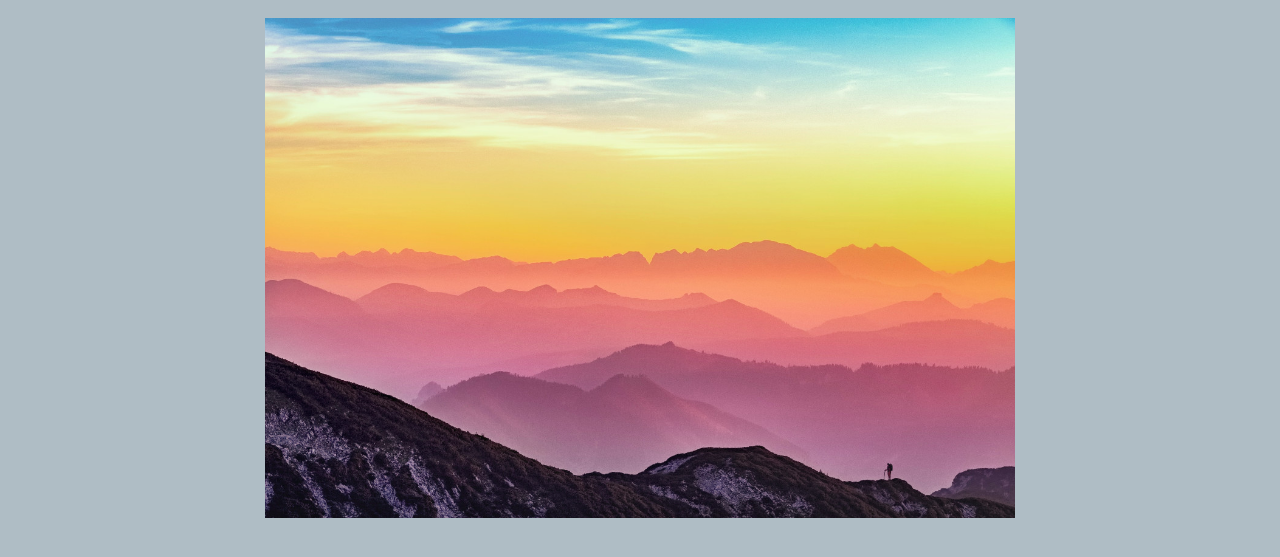
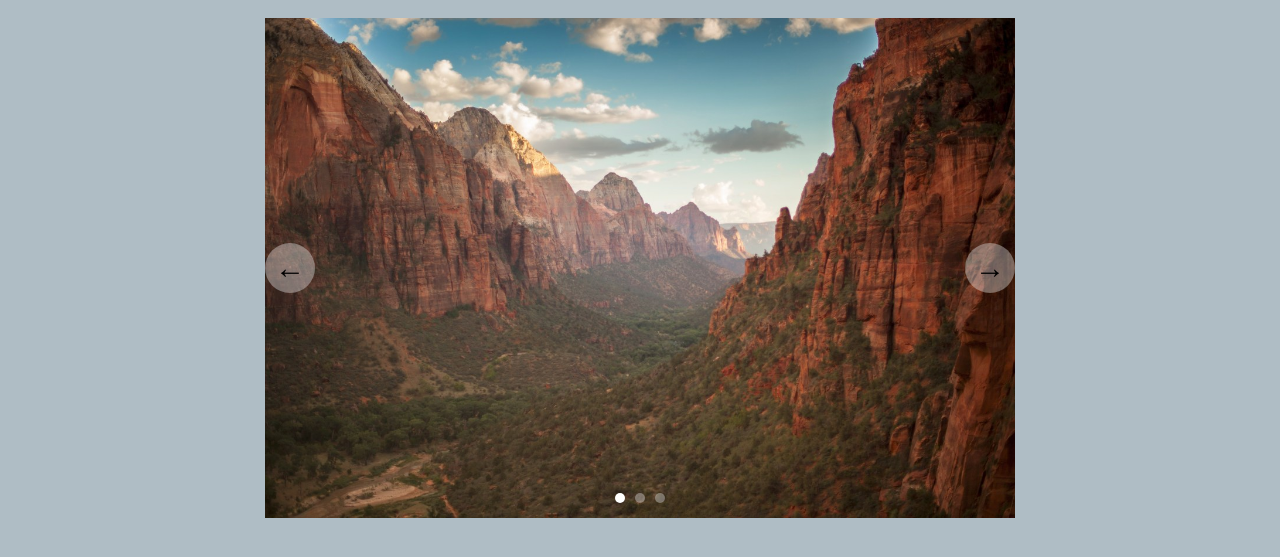
Before and after one commit to mojotron/learning-lab, a website built with webpack: page src/template.html in a window 1280 px wide. Shown: the part 113-670 px from the top of the page. Built offline with nearby package versions, Linux system fonts and the light colour scheme.

Commit message:
Finish image slider

```diff
--- a/src/scripts/index.js
+++ b/src/scripts/index.js
@@ -49,3 +49,82 @@ mobileMenu.addEventListener('click', e => {
     .querySelector(`.top-nav__links__list`)
     .classList.toggle('active-toggle');
 });
+// slider
+const slider = document.querySelector('.slider');
+const slides = slider.querySelectorAll('.slider__item');
+const leftArrowBtn = slider.querySelector('.slider__btn--left');
+const rightArrowBtn = slider.querySelector('.slider__btn--right');
+const dotContainer = slider.querySelector('.slider__dots');
+
+const updateSlidePosition = (startPosition = 0) => {
+  slides.forEach((slide, i) => {
+    slide.style.transform = `translateX(${(i - startPosition) * 100}%)`;
+  });
+};
+
+const createDots = () => {
+  dotContainer.innerHTML = '';
+  slides.forEach((_, i) => {
+    const dotHtml = `
+    <button class="slider__dots__dot" data-slide-id="${i}"></button>
+  `;
+    dotContainer.insertAdjacentHTML('beforeend', dotHtml);
+  });
+};
+
+const activeDot = slideId => {
+  document
+    .querySelectorAll('.slider__dots__dot')
+    .forEach(dot => dot.classList.remove('active-dot'));
+  document
+    .querySelector(`[data-slide-id="${slideId}"]`)
+    .classList.add('active-dot');
+};
+
+let currentSlide = 0;
+let timerId;
+
+createDots();
+updateSlidePosition();
+activeDot(currentSlide);
+
+const setSliderTimer = () => {
+  if (timerId) clearInterval(timerId);
+  timerId = setInterval(() => {
+    moveRight();
+  }, 10000);
+};
+setSliderTimer();
+
+const moveRight = () => {
+  if (currentSlide >= slides.length - 1) currentSlide = 0;
+  else currentSlide += 1;
+  updateSlidePosition(currentSlide);
+  activeDot(currentSlide);
+  setSliderTimer();
+};
+
+const moveLeft = () => {
+  if (currentSlide <= 0) currentSlide = slides.length - 1;
+  else currentSlide -= 1;
+  updateSlidePosition(currentSlide);
+  activeDot(currentSlide);
+  setSliderTimer();
+};
+
+rightArrowBtn.addEventListener('click', moveRight);
+leftArrowBtn.addEventListener('click', moveLeft);
+document.addEventListener('keydown', e => {
+  if (e.key === 'ArrowRight') moveRight();
+  if (e.key === 'ArrowLeft') moveLeft();
+});
+
+dotContainer.addEventListener('click', e => {
+  if (e.target.classList.contains('slider__dots__dot')) {
+    const { slideId } = e.target.dataset;
+    updateSlidePosition(+slideId);
+    activeDot(+slideId);
+    currentSlide = +slideId;
+    setSliderTimer();
+  }
+});
--- a/src/styles/main.css
+++ b/src/styles/main.css
@@ -169,6 +169,7 @@ body {
   height: 50rem;
   margin: 2rem auto 0;
   position: relative;
+  overflow: hidden;
 }
 .slider__item {
   width: 100%;
@@ -182,6 +183,43 @@ body {
   width: 100%;
   height: 100%;
   object-fit: cover;
+}
+.slider__btn {
+  position: absolute;
+  font-size: 3rem;
+  border: none;
+  border-radius: 50%;
+  width: 5rem;
+  height: 5rem;
+  background: rgba(255, 255, 255, 0.35);
+  top: 50%;
+  transform: translateY(-50%);
+}
+.slider__btn--left {
+  left: 0;
+}
+.slider__btn--right {
+  right: 0;
+}
+.slider__dots {
+  position: absolute;
+  bottom: 3%;
+  left: 50%;
+  transform: translateX(-50%);
+  display: flex;
+}
+.slider__dots__dot {
+  margin: 0 0.5rem;
+  width: 1rem;
+  height: 1rem;
+  border: none;
+  border-radius: 50%;
+  background: rgb(255, 255, 255);
+  opacity: 0.35;
+  cursor: pointer;
+}
+.active-dot {
+  opacity: 1;
 }
 
 @media (max-width: 786px) {
--- a/src/template.html
+++ b/src/template.html
@@ -90,6 +90,9 @@
       <div class="slider__item">
         <img src="images/image3.jpg" alt="" class="slider__img" />
       </div>
+      <button class="slider__btn slider__btn--left">&#8592;</button>
+      <button class="slider__btn slider__btn--right">&#8594;</button>
+      <div class="slider__dots"></div>
     </div>
   </body>
 </html>
```
Also changed, not shown: .eslintrc.json.
